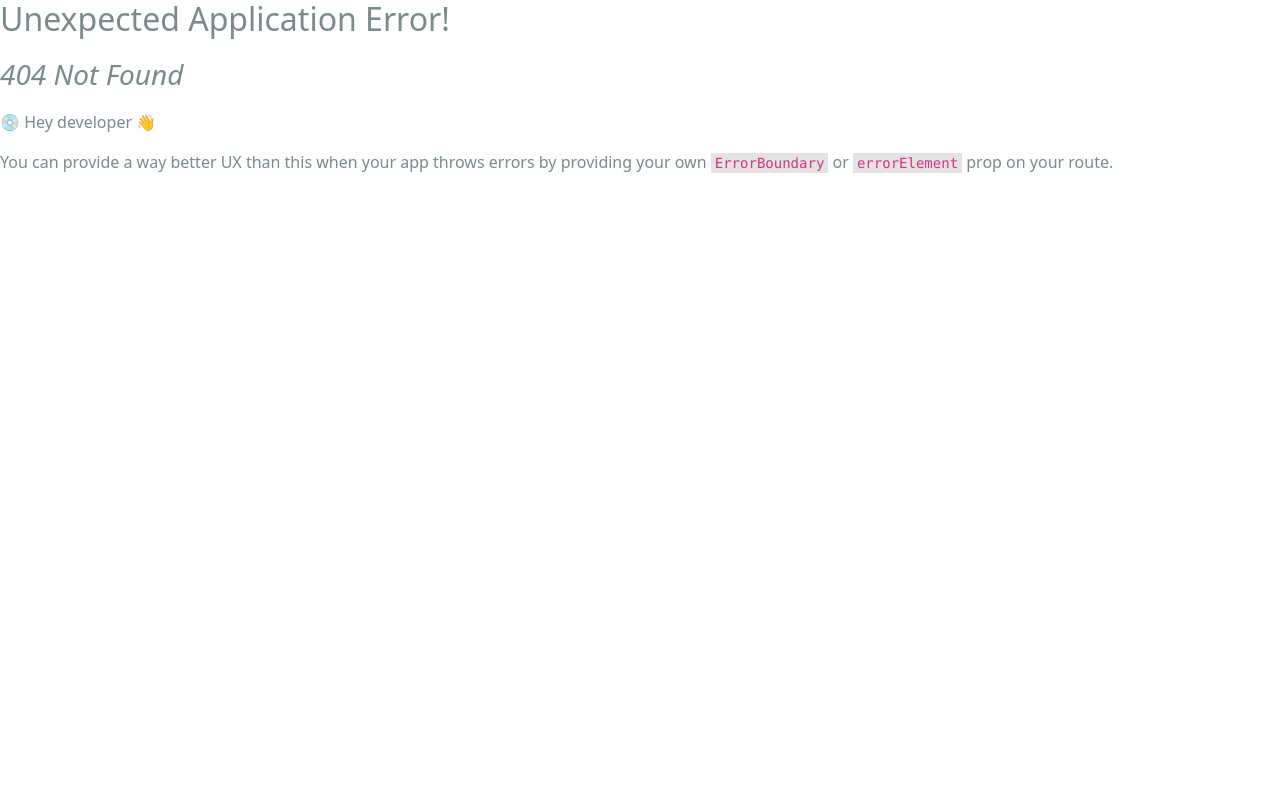
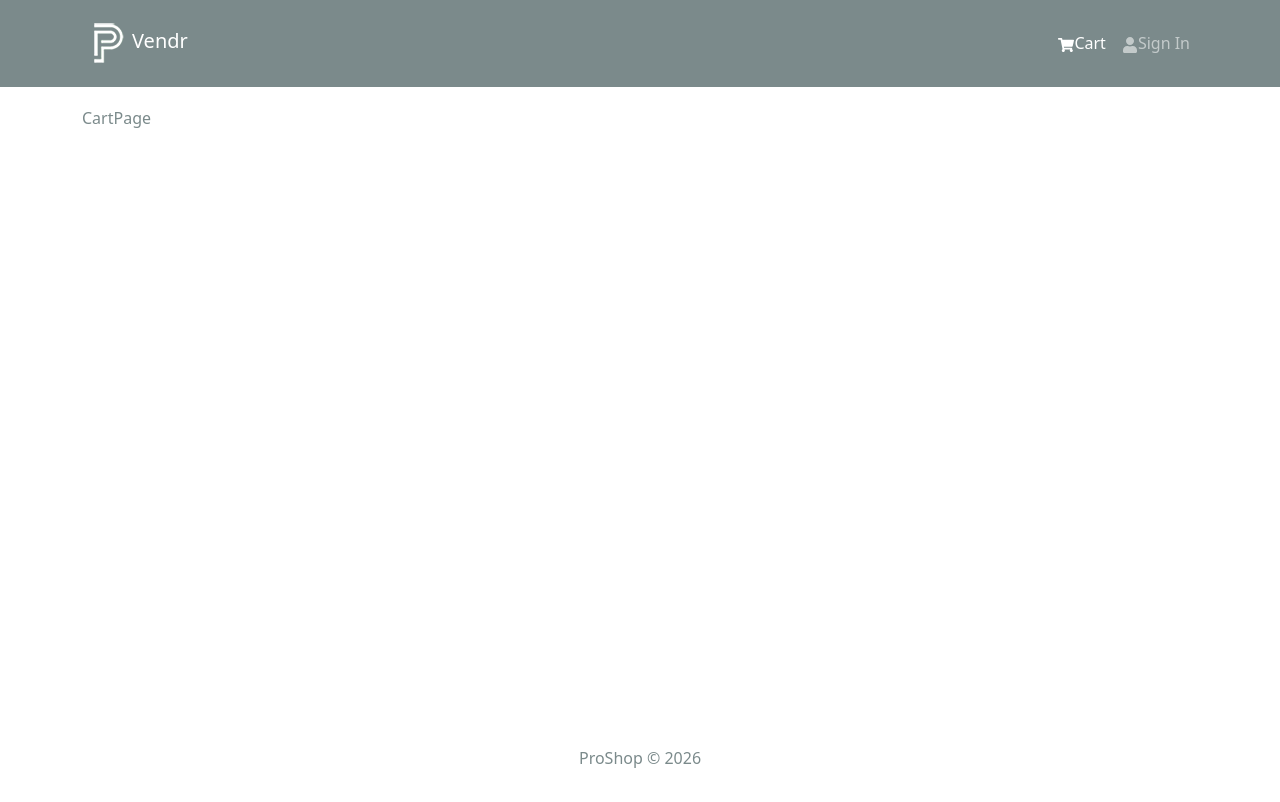
Before and after one commit to sen0mar/mern-ecommerce, a React (Vite) app in the folder frontend/: page /cart in a window 1280 px wide. Before the commit this address had no page. Shown: the top 802 px of the page. Built offline with nearby package versions, Linux system fonts and the light colour scheme.

Commit message:
Add cart Route

```diff
--- a/frontend/src/main.jsx
+++ b/frontend/src/main.jsx
@@ -8,6 +8,7 @@ import "./assets/styles/index.css";
 import App from "./App.jsx";
 import Home from "./pages/Home.jsx";
 import ProductPage from "./pages/ProductPage.jsx";
+import CartPage from "./pages/CartPage.jsx";
 
 const router = createBrowserRouter([
   {
@@ -16,6 +17,7 @@ const router = createBrowserRouter([
     children: [
       { index: true, element: <Home /> },
       { path: "/product/:id", element: <ProductPage /> },
+      { path: "/cart", element: <CartPage /> },
     ],
   },
 ]);
--- /dev/null
+++ b/frontend/src/pages/CartPage.jsx
@@ -0,0 +1,22 @@
+import { Link, useNavigate } from "react-router-dom";
+import { useDispatch, useSelector } from "react-redux";
+import {
+  Row,
+  Col,
+  ListGroup,
+  Image,
+  Form,
+  Button,
+  Card,
+} from "react-bootstrap";
+import { FaTrash } from "react-icons/fa";
+import Message from "../components/Message";
+
+const CartPage = () => {
+  const navigate = useNavigate();
+  const dispatch = useDispatch();
+
+  return <div>CartPage</div>;
+};
+
+export default CartPage;
```
